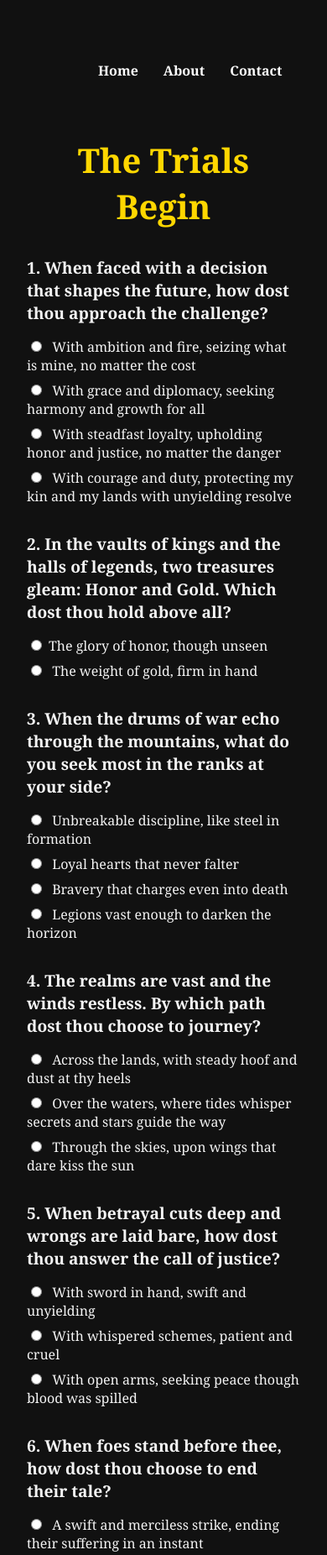
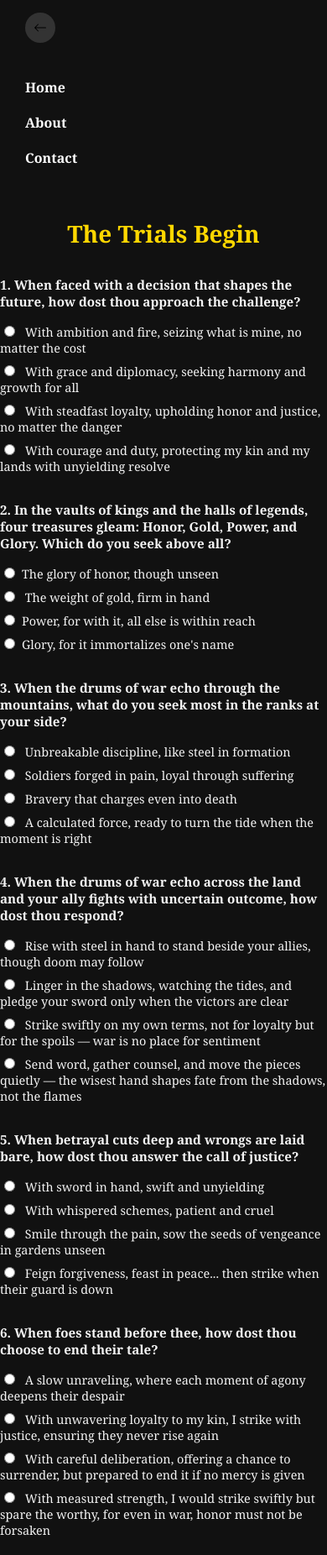
Before and after one commit to fyrelordd/Game-of-Thrones, a plain HTML site: page questions.html in a window 390 px wide. Shown: the top 1852 px of the page at 84% size. Drawn offline with Linux system fonts and the light colour scheme.

Commit message:
Update questions.html

```diff
--- a/questions.html
+++ b/questions.html
@@ -3,13 +3,17 @@
 <head>
     <meta charset="UTF-8">
     <meta name="viewport" content="width=device-width, initial-scale=1.0">
-    <title>Document</title>
+    <title>Trial Questions</title>
     <style>
 
-    </style>
-</head>
-<body>
-    <style>
+* {
+  box-sizing: border-box;
+}
+
+html, body {
+  max-width: 100%;
+  overflow-x: hidden;
+}
         body {
           font-family: 'Georgia', serif;
           background-color: #111;
@@ -19,11 +23,10 @@
           margin: auto;
         }
 
-        a{
+        a {
            text-decoration: none;
            color: white;
            font-weight: 900;
-
         }
 
         h1 {
@@ -32,39 +35,51 @@
           margin-bottom: 2rem;
           color: #ffd700;
         }
+
         .question {
           margin-bottom: 2rem;
         }
+
         .question h2 {
           font-size: 1.2rem;
           margin-bottom: 1rem;
         }
+
         label {
           display: block;
           margin-bottom: 0.5rem;
           cursor: pointer;
         }
+
         input[type="radio"] {
           margin-right: 0.5rem;
         }
-        button {
+
+        /* Styled link acting as a button */
+        #submit {
           display: block;
-          margin: 2rem auto;
+          text-align: center;
           padding: 0.75rem 2rem;
-          font-size: 1rem;
           background-color: #222;
+          color: white;
           border: none;
+          text-decoration: none;
           border-radius: 8px;
           cursor: pointer;
+          font-size: 1rem;
+          margin: 2rem auto;
+          width: max-content;
+          font-weight: 900;
+
 
         }
-        button:hover {
+
+        #submit:hover {
           background-color: #333;
         }
 
         nav {
-
-    color:white;
+            color: white;
             padding: 15px 30px;
         }
 
@@ -77,30 +92,27 @@
         .logo {
             width: 50px;
             height: 50px;
-  background-color:#333;
+            background-color: #333;
             border-radius: 50%;
             display: flex;
             align-items: center;
             justify-content: center;
             overflow: hidden;
             transition: background-color 0.3s;
-
-
-
         }
 
-  .logo:hover{
-    background-color:#3C3D37;
+        .logo:hover {
+            background-color: #3C3D37;
         }
 
         .arrow-img {
-  width: 40px; /* Adjust the size of the arrow image */
+            width: 40px;
             height: 40px;
             transition: transform 0.3s;
         }
 
         .logo:hover .arrow-img {
-  transform: rotate(180deg); /* Rotate the arrow on hover */
+            transform: rotate(180deg);
         }
 
         .nav-links {
@@ -120,14 +132,157 @@
         }
 
         .nav-links li a:hover {
-    background-color:#3C3D37;
+            background-color: #3C3D37;
         }
+
+
+
+       @media (max-width: 768px) {
+
+        html, body {
+  margin: 0;
+  padding: 0;
+  overflow-x: hidden;
+  width: 100%;
+}
+
+img {
+  max-width: 100%;
+  height: auto;
+  display: block;
+}
+
+form {
+  width: 100%;
+}
+
+#submit {
+  width: 100%;
+  max-width: 300px;
+  box-sizing: border-box;
+}
+
+.nav-container {
+  flex-wrap: wrap;
+  gap: 1rem;
+}
+
+.nav-links {
+  flex-wrap: wrap;
+  overflow-x: auto;
+}
+  html, body {
+    max-width: 100%;
+    overflow-x: hidden;
+  }
+
+  .nav-container {
+    flex-direction: column;
+    align-items: flex-start;
+    gap: 1rem;
+  }
+
+  .nav-links {
+    flex-direction: column;
+    width: 100%;
+    padding-left: 0;
+  }
+
+  .nav-links li a {
+    padding: 10px 0;
+    width: 100%;
+  }
+
+  .logo {
+    width: 40px;
+    height: 40px;
+  }
+
+  .arrow-img {
+    width: 30px;
+    height: 30px;
+  }
+}
+
+@media (max-width: 480px) {
+
+  html, body {
+  margin: 0;
+  padding: 0;
+  overflow-x: hidden;
+  width: 100%;
+}
+
+img {
+  max-width: 100%;
+  height: auto;
+  display: block;
+}
+
+form {
+  width: 100%;
+}
+
+#submit {
+  width: 100%;
+  max-width: 300px;
+  box-sizing: border-box;
+}
+
+.nav-container {
+  flex-wrap: wrap;
+  gap: 1rem;
+}
+
+.nav-links {
+  flex-wrap: wrap;
+  overflow-x: auto;
+}
+  html, body {
+    max-width: 100%;
+    overflow-x: hidden;
+  }
+
+  h1 {
+    font-size: 1.75rem;
+  }
+
+  .question h2 {
+    font-size: 0.95rem;
+  }
+
+  label {
+    font-size: 0.9rem;
+  }
+
+  #submit {
+    font-size: 0.9rem;
+    padding: 0.5rem 1.2rem;
+  }
+
+  .logo {
+    width: 36px;
+    height: 36px;
+  }
+
+  .arrow-img {
+    width: 26px;
+    height: 26px;
+  }
+}
+* {
+  box-sizing: border-box;
+}
+
+
+
     </style>
 </head>
 <body>
+
   <nav>
     <div class="nav-container">
-              <div class="logo"><a href="./index.html"><img src="./arrow-left.svg" alt="arrow-left"/></a></div>
+      <div class="logo"><a href="./index.html"><img src="./arrow-left.svg" alt="Go back to home"/></a></div>
       <ul class="nav-links">
         <li><a href="./index.html">Home</a></li>
         <li><a href="./about.html">About</a></li>
@@ -140,67 +295,112 @@
 
   <form id="quiz-form">
 
+
+
+
+
      <div class="question">
       <h2>1. When faced with a decision that shapes the future, how dost thou approach the challenge?</h2>
-          <label><input type="radio" name="q1" value="a"> With ambition and fire, seizing what is mine, no matter the cost</label>
-          <label><input type="radio" name="q1" value="b"> With grace and diplomacy, seeking harmony and growth for all </label>
-          <label><input type="radio" name="q1" value="c"> With steadfast loyalty, upholding honor and justice, no matter the danger</label>
-          <label><input type="radio" name="q1" value="d"> With courage and duty, protecting my kin and my lands with unyielding resolve </label>
+      <label><input type="radio" name="q1" value="targaryen" > With ambition and fire, seizing what is mine, no matter the cost</label>
+      <label><input type="radio" name="q1" value="tyrell" > With grace and diplomacy, seeking harmony and growth for all </label>
+      <label><input type="radio" name="q1" value="arryn" > With steadfast loyalty, upholding honor and justice, no matter the danger</label>
+      <label><input type="radio" name="q1" value="tully" > With courage and duty, protecting my kin and my lands with unyielding resolve </label>
     </div>
 
     <div class="question">
-          <h2>2. In the vaults of kings and the halls of legends, two treasures gleam: Honor and Gold. Which dost thou hold above all?</h2>
-          <label><input type="radio" name="q2" value="a">The glory of honor, though unseen</label>
-          <label><input type="radio" name="q2" value="b"> The weight of gold, firm in hand</label>
+      <h2>2. In the vaults of kings and the halls of legends, four treasures gleam: Honor, Gold, Power, and Glory.
+        Which do you seek above all?</h2>
+      <label><input type="radio" name="q2" value="stark">The glory of honor, though unseen</label>
+      <label><input type="radio" name="q2" value="lannister"> The weight of gold, firm in hand</label>
+      <label><input type="radio" name="q2" value="targaryen">Power, for with it, all else is within reach</label>
+      <label><input type="radio" name="q2" value="baratheon">Glory, for it immortalizes one's name</label>
+
+    </div>
+
+
+    <div class="question">
+      <h2>3. When the drums of war echo through the mountains, what do you seek most in the ranks at your side?</h2>
+      <label><input type="radio" name="q3" value="arryn"> Unbreakable discipline, like steel in formation</label>
+      <label><input type="radio" name="q3" value="bolton"> Soldiers forged in pain, loyal through suffering</label>
+      <label><input type="radio" name="q3" value="greyjoy"> Bravery that charges even into death</label>
+      <label><input type="radio" name="q3" value="frey"> A calculated force, ready to turn the tide when the moment is right</label>
     </div>
 
     <div class="question">
-          <h2>3. When the drums of war echo through the mountains, what do you seek most in the ranks at your side?</h2>
-          <label><input type="radio" name="q3" value="a"> Unbreakable discipline, like steel in formation</label>
-          <label><input type="radio" name="q3" value="b"> Loyal hearts that never falter</label>
-          <label><input type="radio" name="q3" value="c"> Bravery that charges even into death</label>
-          <label><input type="radio" name="q3" value="d"> Legions vast enough to darken the horizon</label>
-        </div>
-
-        <div class="question">
-          <h2>4. The realms are vast and the winds restless. By which path dost thou choose to journey?</h2>
-          <label><input type="radio" name="q4" value="a"> Across the lands, with steady hoof and dust at thy heels</label>
-          <label><input type="radio" name="q4" value="b"> Over the waters, where tides whisper secrets and stars guide the way</label>
-          <label><input type="radio" name="q4" value="c"> Through the skies, upon wings that dare kiss the sun</label>
+      <h2>4. When the drums of war echo across the land and your ally fights with uncertain outcome, how dost thou respond?</h2>
+      <label><input type="radio" name="q4" value="stark" > Rise with steel in hand to stand beside your allies, though doom may follow</label>
+      <label><input type="radio" name="q4" value="frey" > Linger in the shadows, watching the tides, and pledge your sword only when the victors are clear</label>
+      <label><input type="radio" name="q4" value="greyjoy" > Strike swiftly on my own terms, not for loyalty but for the spoils — war is no place for sentiment</label>
+      <label><input type="radio" name="q4" value="hightower"> Send word, gather counsel, and move the pieces quietly — the wisest hand shapes fate from the shadows, not the flames</label>
     </div>
 
     <div class="question">
       <h2>5. When betrayal cuts deep and wrongs are laid bare, how dost thou answer the call of justice?</h2>
-          <label><input type="radio" name="q5" value="a"> With sword in hand, swift and unyielding</label>
-          <label><input type="radio" name="q5" value="b"> With whispered schemes, patient and cruel</label>
-          <label><input type="radio" name="q5" value="c"> With open arms, seeking peace though blood was spilled</label>
+      <label><input type="radio" name="q5" value="baratheon" > With sword in hand, swift and unyielding</label>
+      <label><input type="radio" name="q5" value="martell" > With whispered schemes, patient and cruel</label>
+      <label><input type="radio" name="q5" value="tyrell" > Smile through the pain, sow the seeds of vengeance in gardens unseen</label>
+      <label><input type="radio" name="q5" value="frey" > Feign forgiveness, feast in peace... then strike when their guard is down</label>
     </div>
 
     <div class="question">
       <h2>6. When foes stand before thee, how dost thou choose to end their tale?</h2>
-          <label><input type="radio" name="q6" value="a"> A swift and merciless strike, ending their suffering in an instant</label>
-          <label><input type="radio" name="q6" value="b"> A slow unraveling, where each moment of agony deepens their despair</label>
+      <label><input type="radio" name="q6" value="bolton"> A slow unraveling, where each moment of agony deepens their despair</label>
+      <label><input type="radio" name="q6" value="tully"> With unwavering loyalty to my kin, I strike with justice, ensuring they never rise again</label>
+      <label><input type="radio" name="q6" value="arryn"> With careful deliberation, offering a chance to surrender, but prepared to end it if no mercy is given</label>
+      <label><input type="radio" name="q6" value="baratheon"> With measured strength, I would strike swiftly but spare the worthy, for even in war, honor must not be forsaken</label>
     </div>
 
     <div class="question">
       <h2>7. When the fires of ambition burn within thee, which path dost thou walk?</h2>
-          <label><input type="radio" name="q7" value="a"> Warring for glory, conquering all in my wake</label>
-          <label><input type="radio" name="q7" value="b"> Seeking knowledge, the wisdom of the ages to guide my way</label>
-          <label><input type="radio" name="q7" value="c"> Vying for power, to sit upon the throne of kings</label>
-          <label><input type="radio" name="q7" value="d"> Protecting my own, shielding those who call me their own</label>
+      <label><input type="radio" name="q7" value="targaryen"> Warring for glory, conquering all in my wake</label>
+      <label><input type="radio" name="q7" value="hightower"> Seeking knowledge, the wisdom of the ages to guide my way</label>
+      <label><input type="radio" name="q7" value="lannister"> Vying for power, to sit upon the throne of kings</label>
+      <label><input type="radio" name="q7" value="tully"> Protecting my own, shielding those who call me their own</label>
     </div>
 
     <div class="question">
       <h2>8. When the drums of war sound and the battlefield calls, how dost thou prefer to fight?</h2>
-          <label><input type="radio" name="q8" value="a"> On open ground, where the strongest may prove their might with clean blades</label>
-          <label><input type="radio" name="q8" value="b"> In rugged terrain, striking from the shadows with poisoned steel, where even the slightest touch brings death</label>
-          <label><input type="radio" name="q8" value="c"> On the open seas, where I strike without warning, taking what I desire by force </label>
-          <label><input type="radio" name="q8" value="d"> Through calculated ambush, catching my foe off guard in their moment of weakness </label>
+      <label><input type="radio" name="q8" value="stark"> On open ground, where the strongest may prove their might with clean blades</label>
+      <label><input type="radio" name="q8" value="martell" > In rugged terrain, striking from the shadows with poisoned steel, where even the slightest touch brings death</label>
+      <label><input type="radio" name="q8" value="greyjoy" > On the open seas, where I strike without warning, taking what I desire by force </label>
+      <label><input type="radio" name="q8" value="lannister" > Through calculated ambush, catching my foe off guard in their moment of weakness </label>
     </div>
 
-        <button type="submit"><a href="./houses.html">Send The Raven</a></button>
+    <div class="question">
+      <h2>9. When the winds of fate blow cold and cruel, how dost thou navigate the storm?</h2>
+      <label><input type="radio" name="q9" value="martell">With quiet resilience, seeking to turn the tides of fate through patience and subtlety</label>
+      <label><input type="radio" name="q9" value="tyrell" > With grace and diplomacy, finding ways to flourish even in the harshest of conditions</label>
+      <label><input type="radio" name="q9" value="bolton" >With ruthless calculation, bending the storm to my will by any means necessary</label>
+      <label><input type="radio" name="q9" value="hightower" >With wisdom and foresight, positioning the pieces for a future where my house reigns supreme</label>
+    </div>
+
+    <button id="submit">Send The Raven</button>
 
   </form>
 
+  <script>
+
+
+
+
+document.getElementById('submit').addEventListener('click', (e) => {
+    e.preventDefault();  // Prevent the default link action
+
+    const selectedAnswers = Array.from(document.querySelectorAll('input[type="radio"]:checked'))
+      .map(input => input.value);
+
+    if (selectedAnswers.length < document.querySelectorAll('.question').length) {
+      alert("Please answer all the questions.");
+      return;
+    }
+
+    localStorage.setItem('quizAnswers', JSON.stringify(selectedAnswers));
+    window.location.href = 'reveal.html'; // Redirect after storing the answers
+
+
+});
+
+</script>
+
 </body>
 </html>
```
Lines whose indentation alone changed are shown as unchanged.
